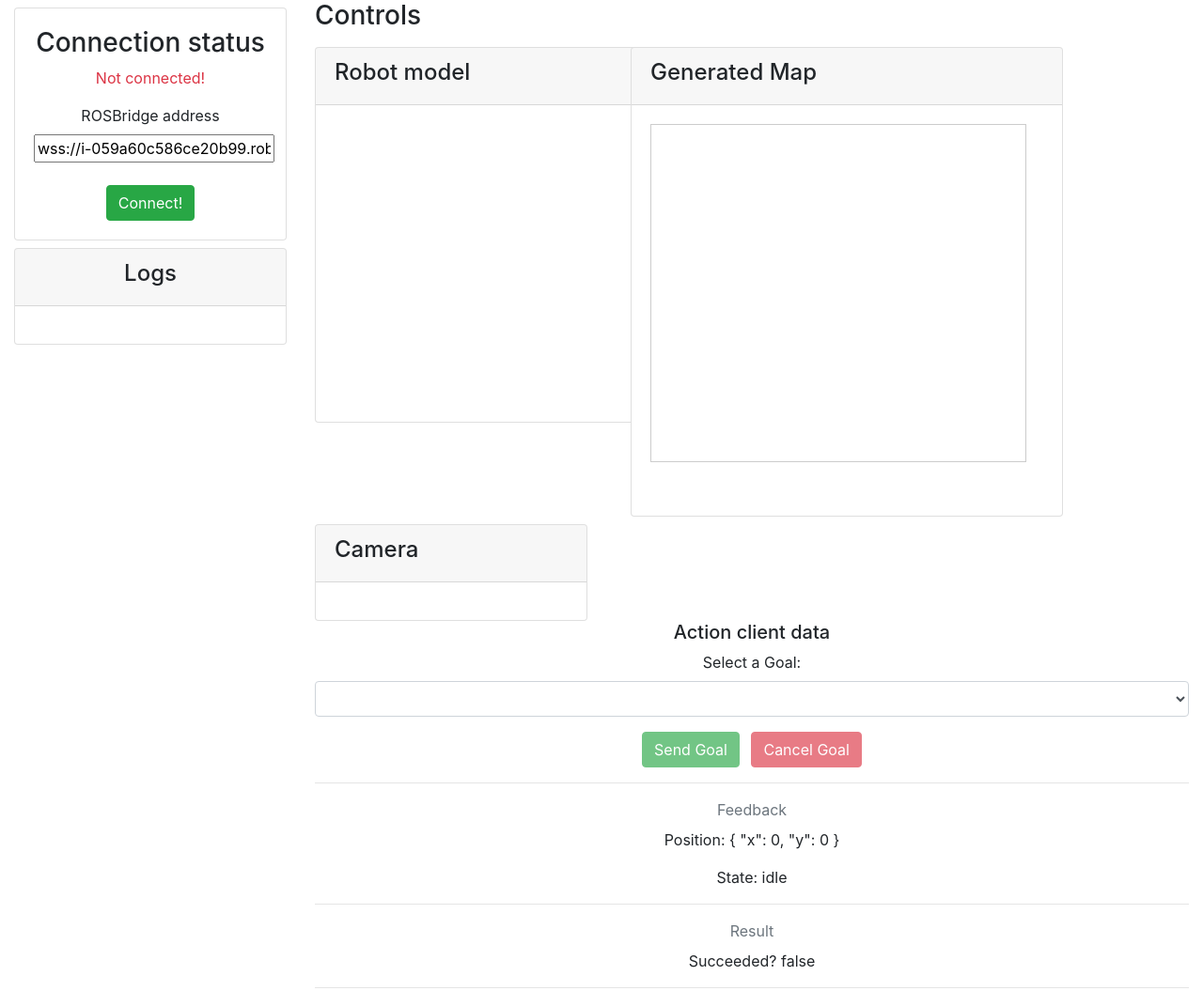
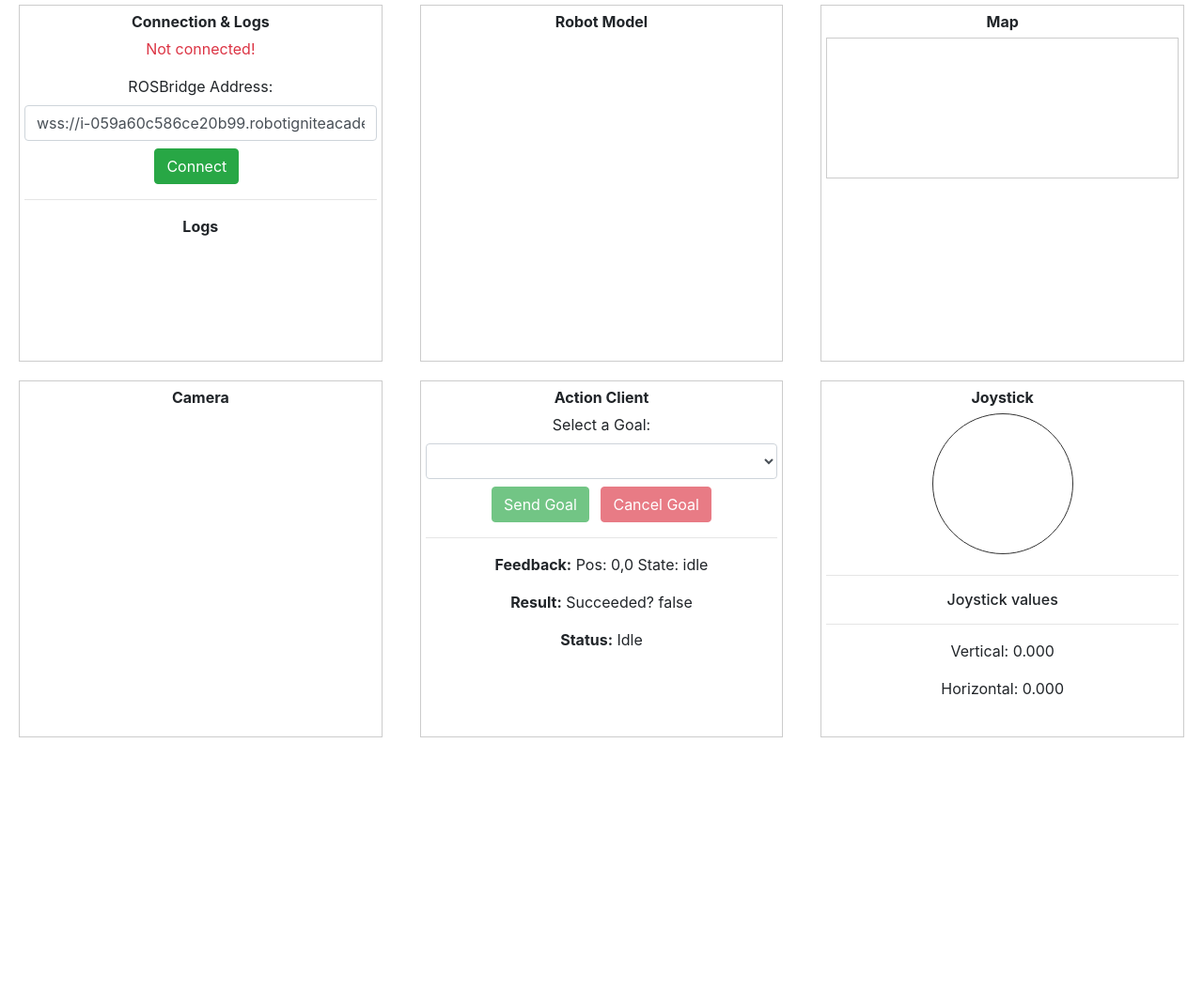
Before and after one commit to AlexanderRex/tortoisebot_webapp, a plain HTML site: page index.html in a window 1280 px wide. Shown: the top 1055 px of the page at 94% size. After the commit the page ends 800 px from the top, so only its background shows below. Drawn offline with nearby package versions, Linux system fonts and the light colour scheme; a script that the page names is missing.

Commit message:
webpage fixed

```diff
--- a/index.html
+++ b/index.html
@@ -1,10 +1,10 @@
 <!DOCTYPE html>
-<html>
+<html lang="en">
 
 <head>
     <!-- Bootstrap -->
     <link rel="stylesheet" href="https://stackpath.bootstrapcdn.com/bootstrap/4.3.1/css/bootstrap.min.css"
-        integrity="sha384-ggOyR0iXCbMQv3Xipma34MD+dH/1fQ784/j6cY/iJTQUOhcWr7x9JvoRxT2MZw1T" crossorigin="anonymous">
+        crossorigin="anonymous">
     <!-- ROS stuff -->
     <script type="text/javascript" src="https://cdn.jsdelivr.net/npm/easeljs/lib/easeljs.min.js"></script>
     <script type="text/javascript" src="https://cdn.jsdelivr.net/npm/eventemitter2/lib/eventemitter2.min.js"></script>
@@ -20,12 +20,43 @@
     <script type="text/javascript" src="mjpegcanvas.min.js"></script>
     <!-- Vue.js -->
     <script src="https://cdn.jsdelivr.net/npm/vue@2.6.14/dist/vue.min.js"></script>
+
     <style>
+        html,
+        body {
+            margin: 0;
+            padding: 0;
+            height: 100%;
+            overflow: hidden;
+        }
+
+        .container-fluid {
+            height: 100vh;
+        }
+
+        .row {
+            height: 50%;
+        }
+
+        .widget-card {
+            border: 1px solid #ccc;
+            margin: 5px;
+            overflow: auto;
+            padding: 5px;
+            height: 95%;
+            text-align: center;
+        }
+
+        .widget-header {
+            font-weight: bold;
+            margin-bottom: 5px;
+        }
+
         #dragstartzone {
             position: relative;
             display: inline-block;
-            width: 200px;
-            height: 200px;
+            width: 150px;
+            height: 150px;
             border: 1px solid #333;
             border-radius: 50%;
             margin-top: 10px;
@@ -33,8 +64,8 @@
 
         #dragCircle {
             position: absolute;
-            width: 75px;
-            height: 75px;
+            width: 50px;
+            height: 50px;
             border-radius: 50%;
             background-color: rgba(0, 0, 0, 0.3);
             display: none;
@@ -47,121 +78,89 @@
 </head>
 
 <body>
-    <div id="app" class="container-fluid">
-        <div class="row">
-            <div class="col-3 text-center">
-                <div class="card mt-2">
-                    <div class="card-body">
-                        <h3>Connection status</h3>
-                        <p class="text-danger" v-if="!connected">Not connected!</p>
-                        <p class="text-success" v-if="connected">Connected!</p>
-                        <label>ROSBridge address</label>
-                        <br>
-                        <input type="text" v-model="rosbridge_address" />
-                        <br><br>
-                        <button :disabled="loading" class="btn btn-danger" @click="disconnect"
-                            v-if="connected">Disconnect!</button>
-                        <button :disabled="loading" class="btn btn-success" @click="connect" v-else>Connect!</button>
+    <div id="app" class="container-fluid d-flex flex-column">
+        <div class="row d-flex">
+            <div class="col d-flex flex-column">
+                <div class="widget-card">
+                    <div class="widget-header">Connection & Logs</div>
+                    <p v-if="!connected" class="text-danger">Not connected!</p>
+                    <p v-if="connected" class="text-success">Connected!</p>
+                    <label>ROSBridge Address:</label>
+                    <input type="text" v-model="rosbridge_address" class="form-control mb-2">
+                    <div class="btn-group">
+                        <button :disabled="loading" class="btn btn-success mr-2" @click="connect" v-if="!connected">
+                            Connect
+                        </button>
+                        <button :disabled="loading" class="btn btn-danger" @click="disconnect" v-if="connected">
+                            Disconnect
+                        </button>
+                    </div>
+                    <hr>
+                    <div class="widget-header">Logs</div>
+                    <div v-for="log in logs">{{ log }}</div>
                 </div>
             </div>
-                <div class="card mt-2">
-                    <div class="card-header">
-                        <h4>Logs</h4>
-                    </div>
-                    <div class="card-body">
-                        <p v-for="log in logs">{{ log }}</p>
+
+            <div class="col d-flex flex-column">
+                <div class="widget-card">
+                    <div class="widget-header">Robot Model</div>
+                    <div id="div3DViewer" style="width: 100%; height: 150px;"></div>
                 </div>
             </div>
-            </div>
-            <div class="col-9">
-                <h3>Controls</h3>
-                <div class="row">
-                    <div class="col-4">
-                        <div class="card mt-2" style="width:440px; height: 400px;">
-                            <div class="card-header">
-                                <h4>Robot model</h4>
-                            </div>
-                            <div class="card-body">
-                                <div id="div3DViewer"></div>
+
+            <div class="col d-flex flex-column">
+                <div class="widget-card">
+                    <div class="widget-header">Map</div>
+                    <div id="map" style="width: 100%; height: 150px; border: 1px solid #ccc;"></div>
                 </div>
             </div>
         </div>
 
-                    <div class="col-4 ml-3">
-                        <div class="card mt-2" style="width:460px; height: 500px;">
-                            <div class="card-header">
-                                <h4>Generated Map</h4>
+        <div class="row d-flex">
+            <div class="col d-flex flex-column">
+                <div class="widget-card">
+                    <div class="widget-header">Camera</div>
+                    <div id="divCamera" style="width: 100%; height: 150px;"></div>
                 </div>
-                            <div class="card-body">
-                                <div id="map" style="width: 400px; height: 360px; border: 1px solid #ccc;"></div>
             </div>
+
+            <div class="col d-flex flex-column">
+                <div class="widget-card">
+                    <div class="widget-header">Action Client</div>
+                    <label>Select a Goal:</label>
+                    <select class="form-control mb-2" v-model="selectedGoal">
+                        <option v-for="(goal, index) in goals" :key="index" :value="goal">
+                            Goal {{ index + 1 }}: X={{ goal.position.x }}, Y={{ goal.position.y }}
+                        </option>
+                    </select>
+                    <button class="btn btn-success mr-2" @click="sendGoal" :disabled="!connected">Send Goal</button>
+                    <button class="btn btn-danger" @click="cancelGoal" :disabled="!goal">Cancel Goal</button>
+                    <hr>
+                    <p><strong>Feedback:</strong> Pos: {{ action.feedback.position.x }},{{ action.feedback.position.y }}
+                        State: {{ action.feedback.state }}</p>
+                    <p><strong>Result:</strong> Succeeded? {{ action.result.success }}</p>
+                    <p><strong>Status:</strong> {{ action.status.text }}</p>
+                </div>
+            </div>
+
+            <div class="col d-flex flex-column">
+                <div class="widget-card">
+                    <div class="widget-header">Joystick</div>
+                    <div id="dragstartzone" @mousedown="startDrag" @mousemove="doDrag" style="margin:auto;">
+                        <div id="dragCircle" :style="dragCircleStyle"></div>
+                    </div>
+                    <hr />
+                    <h6 class="text-center">Joystick values</h6>
+                    <hr />
+                    <p>Vertical: {{ joystick.vertical.toFixed(3) }}</p>
+                    <p>Horizontal: {{ joystick.horizontal.toFixed(3) }}</p>
                 </div>
             </div>
 
         </div>
-                <div class="row">
-                    <div class="col-4">
-                        <div class="card mt-2">
-                            <div class="card-header">
-                                <h4>Camera</h4>
-                            </div>
-                            <div class="card-body">
-                                <div id="divCamera"></div>
-                            </div>
-                        </div>
-                    </div>
-                    <div class="col-md-12 text-center">
-                        <h5>Action client data</h5>
-                        <div>
-                            <label for="goalList">Select a Goal:</label>
-                            <select id="goalList" class="form-control mb-3" v-model="selectedGoal">
-                                <option v-for="(goal, index) in goals" :key="index" :value="goal">
-                                    Goal {{ index + 1 }}: X={{ goal.position.x }}, Y={{ goal.position.y }}
-                                </option>
-                            </select>
-                            <button class="btn btn-success mr-2" @click="sendGoal" :disabled="!connected">Send
-                                Goal</button>
-                            <button class="btn btn-danger" @click="cancelGoal" :disabled="!goal">Cancel Goal</button>
-                        </div>
-                        <hr />
-                        <div>
-                            <label class="text-muted">Feedback</label>
-                            <p>Position: {{ action.feedback.position }}</p>
-                            <p>State: {{ action.feedback.state }}</p>
-                        </div>
-                        <hr />
-                        <div>
-                            <label class="text-muted">Result</label>
-                            <p>Succeeded? {{ action.result.success }}</p>
-                        </div>
-                        <hr />
-                        <div>
-                            <label class="text-muted">Status</label>
-                            <p>{{ action.status.text }}</p>
-                        </div>
-                    </div>
-
-                    <div class="row mt-4">
-                        <div class="col-12">
-                            <div class="card">
-                                <div class="card-header">
-                                    <h4>Joystick</h4>
-                                </div>
-                                <div class="card-body text-center">
-                                    <div id="dragstartzone" @mousedown="startDrag" @mousemove="doDrag">
-                                        <div id="dragCircle" :style="dragCircleStyle"></div>
-                                    </div>
-                                    <hr>
-                                </div>
-                            </div>
-                        </div>
-                    </div>
-                </div>
-            </div>
     </div>
 
     <script type="text/javascript">
-            // Load main.js dynamically to avoid cache issues
         var script = document.createElement('script');
         script.type = 'text/javascript';
         script.src = 'main.js?v=9.' + Date.now();
--- a/main.js
+++ b/main.js
@@ -39,8 +39,8 @@ var app = new Vue({
             status: { text: 'Idle' }
         },
         goals: [
-            { position: { x: 0.67, y: -0.5, z: 0.0 } },
-            { position: { x: 0.67, y: 0.5, z: 0.0 } },
+            { position: { x: 0.65, y: -0.5, z: 0.0 } },
+            { position: { x: 0.65, y: 0.5, z: 0.0 } },
             { position: { x: 0.2, y: 0.5, z: 0.0 } },
             { position: { x: 0.2, y: 0.03, z: 0.0 } },
             { position: { x: -0.13, y: 0.0, z: 0.0 } },
```
Lines whose indentation alone changed are shown as unchanged.
